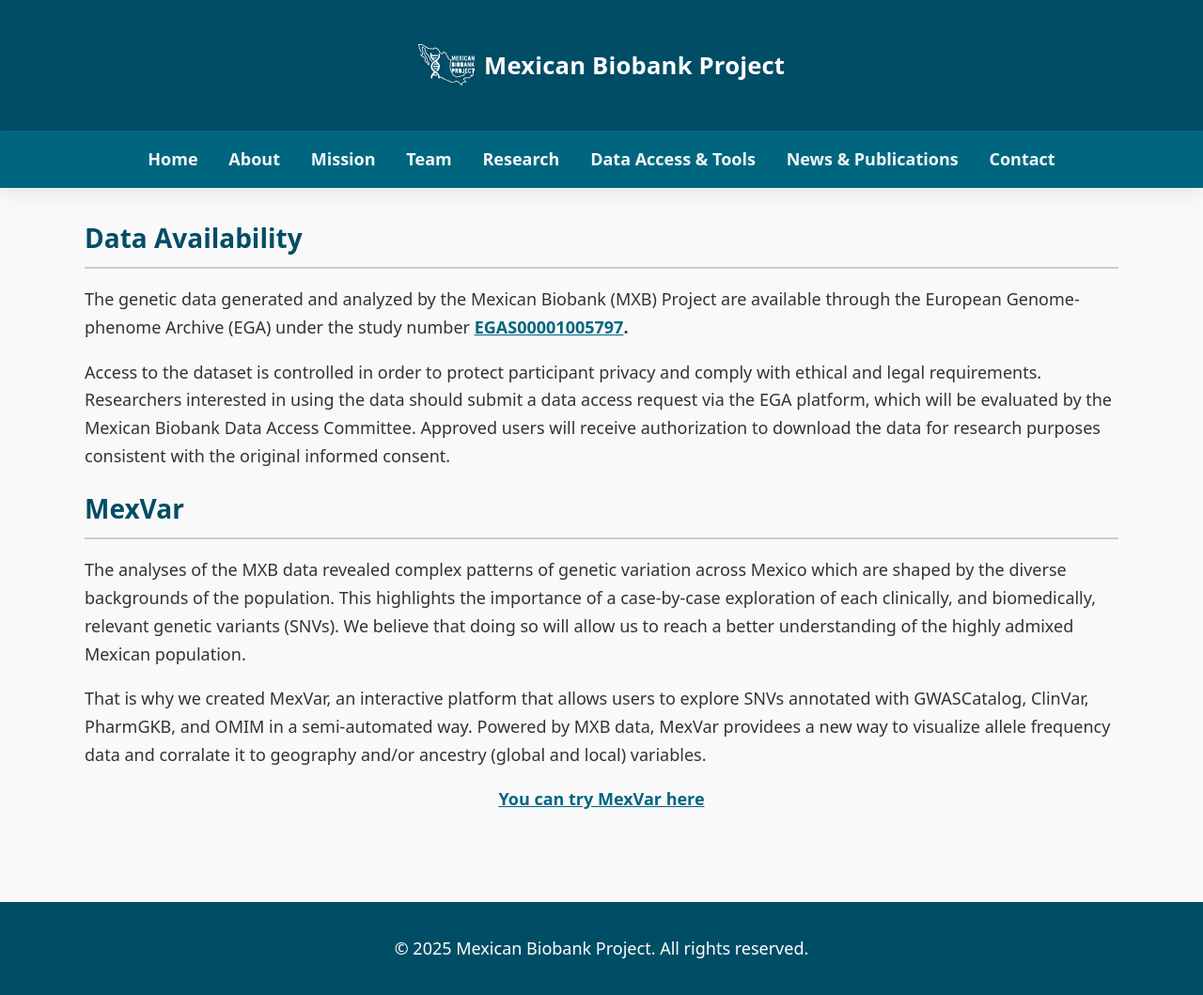
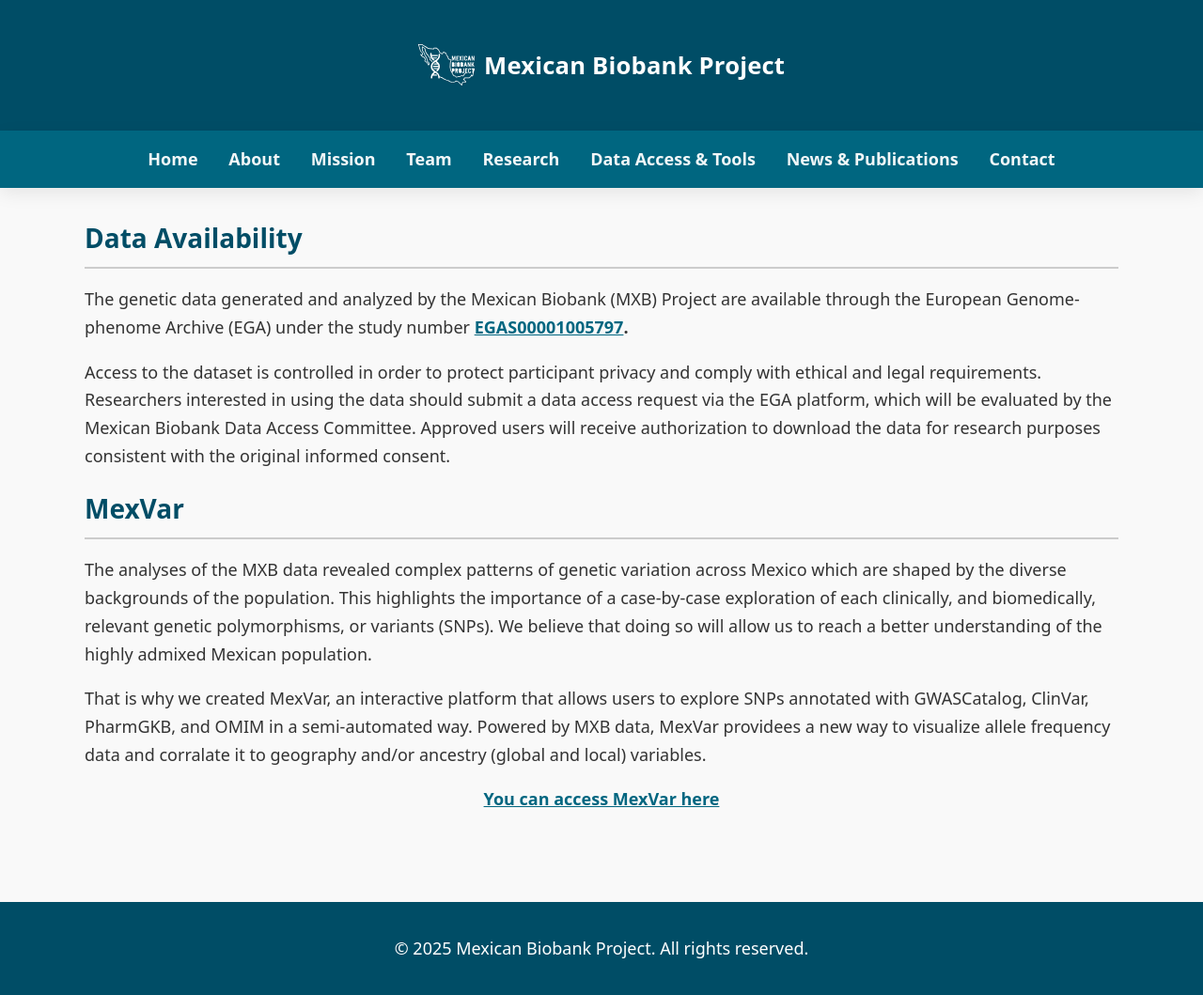
Before and after one commit to morenolab/MexicanBiobank_webpage, a Jekyll site: the page built from pages/data.md, in a window 1280 px wide and 1060 px high. Shown: the whole window at 94% size. Built offline with Jekyll 4.4.1, drawn with Linux system fonts in a browser that asks for light colours.

Commit message:
changes to tools section

```diff
--- a/pages/data.md
+++ b/pages/data.md
@@ -14,10 +14,10 @@
 
 	<h2>MexVar</h2>
 
-	<p>The analyses of the MXB data revealed complex patterns of genetic variation across Mexico which are shaped by the diverse backgrounds of the population. This highlights the importance of a case-by-case exploration of each clinically, and biomedically, relevant genetic variants (SNVs). We believe that doing so will allow us to reach a better understanding of the highly admixed Mexican population.</p>
+	<p>The analyses of the MXB data revealed complex patterns of genetic variation across Mexico which are shaped by the diverse backgrounds of the population. This highlights the importance of a case-by-case exploration of each clinically, and biomedically, relevant genetic polymorphisms, or variants (SNPs). We believe that doing so will allow us to reach a better understanding of the highly admixed Mexican population.</p>
 
-	<p>That is why we created MexVar, an interactive platform that allows users to explore SNVs annotated with GWASCatalog, ClinVar, PharmGKB, and OMIM in a semi-automated way. Powered by MXB data, MexVar providees a new way to visualize allele frequency data and corralate it to geography and/or ancestry (global and local) variables.</p>
+	<p>That is why we created MexVar, an interactive platform that allows users to explore SNPs annotated with GWASCatalog, ClinVar, PharmGKB, and OMIM in a semi-automated way. Powered by MXB data, MexVar providees a new way to visualize allele frequency data and corralate it to geography and/or ancestry (global and local) variables.</p>
 
-	<p class="center"><strong><a href="https://morenolab.shinyapps.io/mexvar/" target="_blank">You can try MexVar here</a></strong></p>
+	<p class="center"><strong><a href="https://morenolab.shinyapps.io/mexvar/" target="_blank">You can access MexVar here</a></strong></p>
 
 </section>
```
